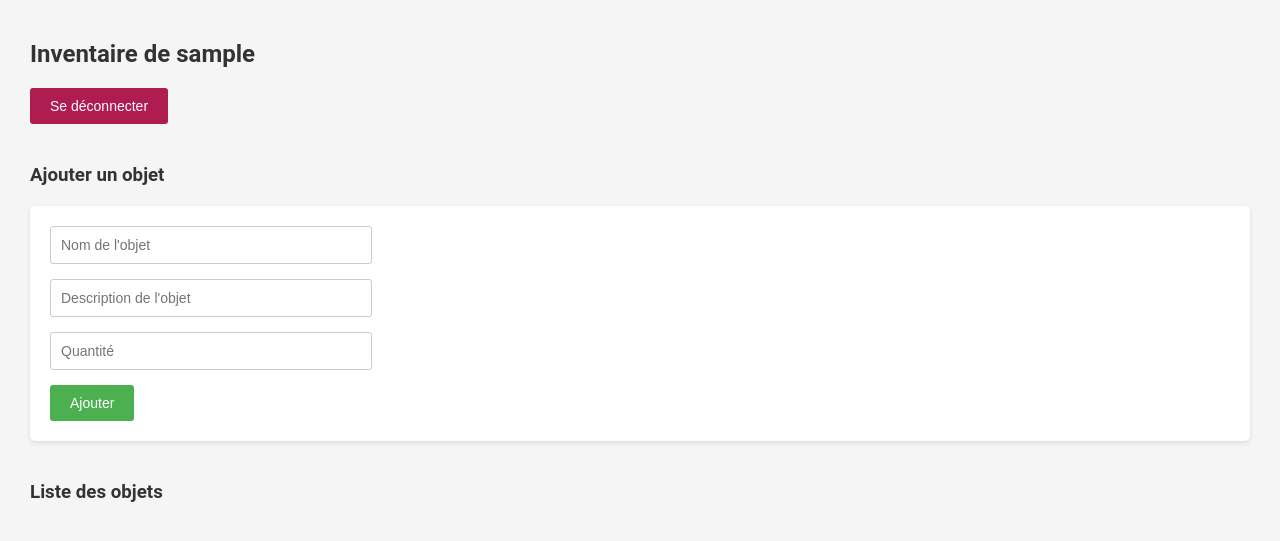
After one commit to ThomasCattarossiD/FilRouge_ProgWeb, a Flask app: page /inventaire in a window 1280 px wide. The commit adds this page. Shown: the top 541 px of the page. Run offline with Flask 3, Linux system fonts and the light colour scheme; the visitor is signed in with stand-in values (Sample User, id 1); data comes from the database, SQL or seed files in the repository; data that the repository does not hold is empty.

Commit message:
Ajout du bouton de déconnexion

```diff
--- /dev/null
+++ b/TODOLIST.txt
@@ -0,0 +1,2 @@
+- Corriger le CSS de login / register
+- Rédaction du README.MD
--- a/app.py
+++ b/app.py
@@ -67,7 +67,7 @@ def login():
         if bcrypt.check_password_hash(user['user_password'], password):
             session['username'] = user['user_login']
             flash("Connexion réussie.")
-            return redirect(url_for('profile'))
+            return redirect(url_for('inventaire'))
         else:
             flash("Mot de passe incorrect.")
             return redirect(url_for('login'))
@@ -87,5 +87,80 @@ def logout():
     flash("Vous avez été déconnecté.")
     return redirect(url_for('login'))
 
+@app.route('/inventaire', methods=['GET'])
+def inventaire():
+    if 'username' not in session:
+        flash("Vous devez vous connecter pour accéder à votre inventaire.")
+        return redirect(url_for('login'))
+
+    user = query_db('SELECT * FROM user WHERE user_login = ?', [session['username']], one=True)
+    user_id = user['user_id']
+    inventaire_items = query_db('''
+        SELECT i.objet_id, o.nom, o.description, i.quantite
+        FROM Inventaire i
+        JOIN Objet o ON i.objet_id = o.objet_id
+        WHERE i.user_id = ?
+    ''', [user_id])
+    return render_template('inventaire.html', inventaire_items=inventaire_items)
+
+@app.route('/ajouter_objet', methods=['POST'])
+def ajouter_objet():
+    if 'username' not in session:
+        flash("Vous devez vous connecter pour ajouter des objets.")
+        return redirect(url_for('login'))
+
+    objet_nom = request.form['objet_nom']
+    description = request.form['description']
+    quantite = int(request.form['quantite'])
+
+    # Vérifier si l'objet existe déjà
+    objet = query_db('SELECT * FROM Objet WHERE nom = ?', [objet_nom], one=True)
+    if not objet:
+        query_db('INSERT INTO Objet (nom, description) VALUES (?, ?)', [objet_nom, description])
+        objet = query_db('SELECT * FROM Objet WHERE nom = ?', [objet_nom], one=True)
+
+    objet_id = objet['objet_id']
+    user = query_db('SELECT * FROM user WHERE user_login = ?', [session['username']], one=True)
+    user_id = user['user_id']
+
+    # Vérifier si l'utilisateur a déjà cet objet
+    inventaire_item = query_db('SELECT * FROM Inventaire WHERE user_id = ? AND objet_id = ?', [user_id, objet_id], one=True)
+    if inventaire_item:
+        flash("Cet objet est déjà dans l'inventaire. Utilisez la mise à jour pour changer la quantité.")
+    else:
+        query_db('INSERT INTO Inventaire (user_id, objet_id, quantite) VALUES (?, ?, ?)', [user_id, objet_id, quantite])
+        flash("Objet ajouté à l'inventaire.")
+
+    return redirect(url_for('inventaire'))
+
+@app.route('/supprimer_objet/<int:objet_id>', methods=['POST'])
+def supprimer_objet(objet_id):
+    if 'username' not in session:
+        flash("Vous devez vous connecter pour gérer votre inventaire.")
+        return redirect(url_for('login'))
+
+    user = query_db('SELECT * FROM user WHERE user_login = ?', [session['username']], one=True)
+    user_id = user['user_id']
+    query_db('DELETE FROM Inventaire WHERE user_id = ? AND objet_id = ?', [user_id, objet_id])
+    flash("Objet supprimé de l'inventaire.")
+    return redirect(url_for('inventaire'))
+
+@app.route('/mettre_a_jour_objet/<int:objet_id>', methods=['POST'])
+def mettre_a_jour_objet(objet_id):
+    if 'username' not in session:
+        flash("Vous devez vous connecter pour gérer votre inventaire.")
+        return redirect(url_for('login'))
+
+    nouvelle_quantite = int(request.form['quantite'])
+    if nouvelle_quantite <= 0:
+        flash("La quantité doit être strictement positive.")
+        return redirect(url_for('inventaire'))
+
+    user = query_db('SELECT * FROM user WHERE user_login = ?', [session['username']], one=True)
+    user_id = user['user_id']
+    query_db('UPDATE Inventaire SET quantite = ? WHERE user_id = ? AND objet_id = ?', [nouvelle_quantite, user_id, objet_id])
+    flash("Quantité de l'objet mise à jour.")
+    return redirect(url_for('inventaire'))
+
 if __name__ == '__main__':
     app.run(debug=True)
--- /dev/null
+++ b/schema.sql
@@ -0,0 +1,23 @@
+CREATE TABLE user (
+    user_id CHAR(8) PRIMARY KEY,
+    user_login TEXT NOT NULL,
+    user_password TEXT NOT NULL,
+    user_mail TEXT NOT NULL UNIQUE,
+    user_date_new TIMESTAMP DEFAULT CURRENT_TIMESTAMP,
+    user_date_login TIMESTAMP DEFAULT CURRENT_TIMESTAMP
+);
+
+CREATE TABLE objet (
+    objet_id INTEGER PRIMARY KEY AUTOINCREMENT,
+    nom TEXT NOT NULL,
+    description TEXT
+);
+
+CREATE TABLE inventaire (
+    user_id CHAR(8) NOT NULL,
+    objet_id INTEGER NOT NULL,
+    quantite INTEGER NOT NULL CHECK(quantite > 0),
+    FOREIGN KEY (user_id) REFERENCES user(user_id) ON DELETE CASCADE,
+    FOREIGN KEY (objet_id) REFERENCES objet(objet_id) ON DELETE CASCADE,
+    PRIMARY KEY (user_id, objet_id)
+);
--- /dev/null
+++ b/static/style/inventaire.css
@@ -0,0 +1,91 @@
+/* General styles */
+body {
+    font-family: 'Roboto', sans-serif;
+    margin: 30px;
+    background-color: #f5f5f5;
+  }
+
+  h2, h3 {
+    color: #333;
+    margin-top: 40px;
+  }
+
+  /* Form styles */
+  form {
+    margin-top: 20px;
+    background-color: white;
+    padding: 20px;
+    border-radius: 5px;
+    box-shadow: 0 2px 5px rgba(0, 0, 0, 0.1);
+  }
+
+  input[type="text"],
+  input[type="number"] {
+    width: 300px;
+    padding: 10px;
+    margin-bottom: 15px;
+    border: 1px solid #ccc;
+    border-radius: 3px;
+    font-size: 14px;
+  }
+
+  button[type="submit"] {
+    background-color: #4CAF50;
+    color: white;
+    padding: 10px 20px;
+    border: none;
+    border-radius: 3px;
+    cursor: pointer;
+    font-size: 14px;
+  }
+
+  #logoff {
+    background-color: #AF1C50;
+    color: white;
+    padding: 10px 20px;
+    border: none;
+    border-radius: 3px;
+    cursor: pointer;
+    font-size: 14px;
+  }
+
+  button[type="submit"]:hover {
+    background-color: #45a049;
+  }
+
+  /* Inventory list styles */
+  ul {
+    list-style-type: none;
+    padding: 0;
+  }
+
+  li {
+    margin-top: 15px;
+    padding: 15px;
+    background-color: white;
+    border-radius: 5px;
+    box-shadow: 0 2px 5px rgba(0, 0, 0, 0.1);
+  }
+
+  li:hover {
+    box-shadow: 0 4px 8px rgba(0, 0, 0, 0.1);
+  }
+
+  li form {
+    display: inline-block;
+    margin-left: 15px;
+  }
+
+  .item-name {
+    font-weight: bold;
+    color: #333;
+  }
+
+  .item-description {
+    color: #666;
+  }
+
+  .item-quantity {
+    color: #4CAF50;
+    font-weight: bold;
+  }
--- /dev/null
+++ b/templates/inventaire.html
@@ -0,0 +1,35 @@
+<!DOCTYPE html>
+<html lang="fr">
+<head>
+    <meta charset="UTF-8">
+    <title>Inventaire</title>
+    <link rel="stylesheet" href="{{ url_for('static', filename='style/inventaire.css') }}">
+</head>
+<body>
+    <h2>Inventaire de {{ session['username'] }}</h2>
+    <a href="{{ url_for('logout') }}"><button id="logoff">Se déconnecter</button></a>
+
+    <h3>Ajouter un objet</h3>
+    <form method="POST" action="{{ url_for('ajouter_objet') }}">
+        <input type="text" name="objet_nom" placeholder="Nom de l'objet" required><br>
+        <input type="text" name="description" placeholder="Description de l'objet"><br>
+        <input type="number" name="quantite" placeholder="Quantité" required><br>
+        <button type="submit">Ajouter</button>
+    </form>
+
+    <h3>Liste des objets</h3>
+    <ul>
+        {% for item in inventaire_items %}
+            <li>{{ item['nom'] }} ({{ item['description'] }}), Quantité: {{ item['quantite'] }}
+                <form method="POST" action="{{ url_for('mettre_a_jour_objet', objet_id=item['objet_id']) }}">
+                    <input type="number" name="quantite" placeholder="Nouvelle quantité" required>
+                    <button type="submit">Mettre à jour</button>
+                </form>
+                <form method="POST" action="{{ url_for('supprimer_objet', objet_id=item['objet_id']) }}">
+                    <button type="submit">Supprimer</button>
+                </form>
+            </li>
+        {% endfor %}
+    </ul>
+</body>
+</html>
--- a/templates/login.html
+++ b/templates/login.html
@@ -3,6 +3,7 @@
 <head>
     <meta charset="UTF-8">
     <title>Connexion</title>
+    <link rel="stylesheet" href="{{ url_for('static', filename='style/login.css') }}">
 </head>
 <body>
     <h2>Connexion</h2>
--- a/templates/register.html
+++ b/templates/register.html
@@ -3,6 +3,7 @@
 <head>
     <meta charset="UTF-8">
     <title>Inscription</title>
+    <link rel="stylesheet" href="{{ url_for('static', filename='style/register.css') }}">
 </head>
 <body>
     <h2>Inscription</h2>
```
Also changed, not shown: init_db.py (+9 -15 lines), static/style/login.css (added, +64 -0 lines), static/style/register.css (added, +65 -0 lines).
